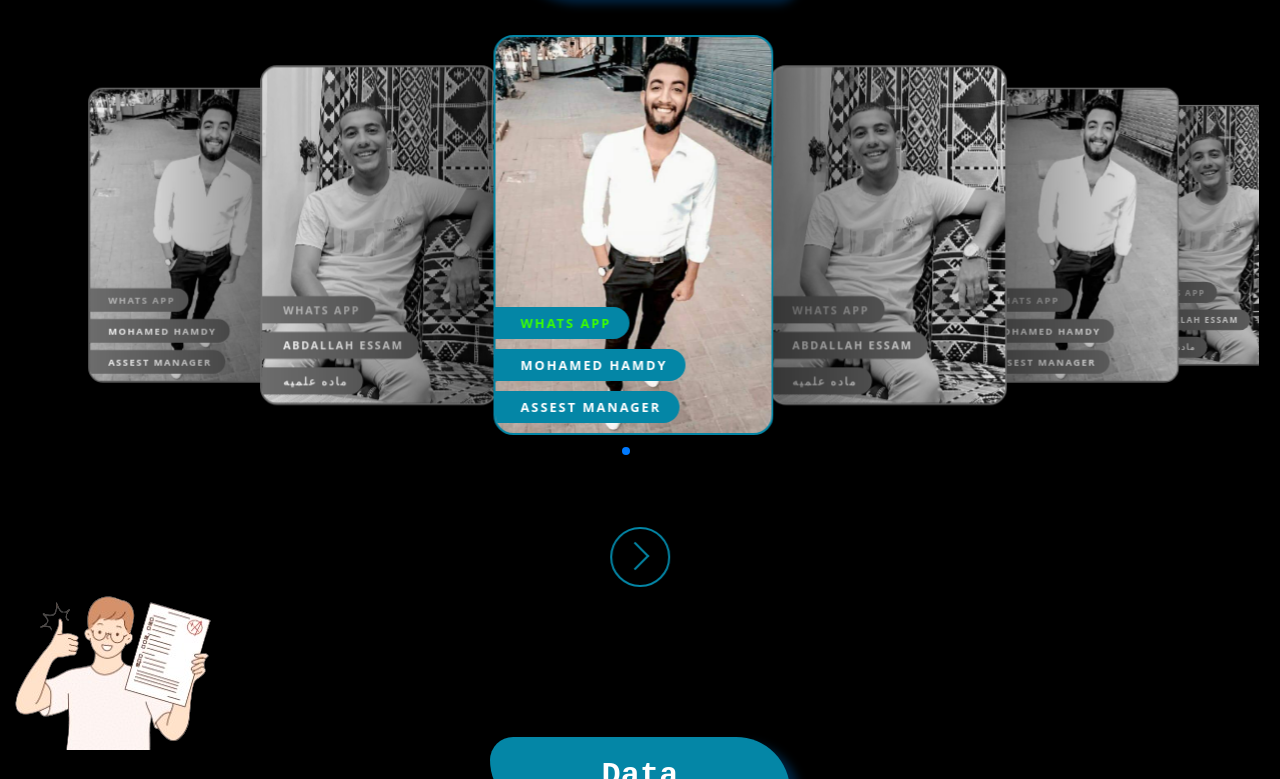
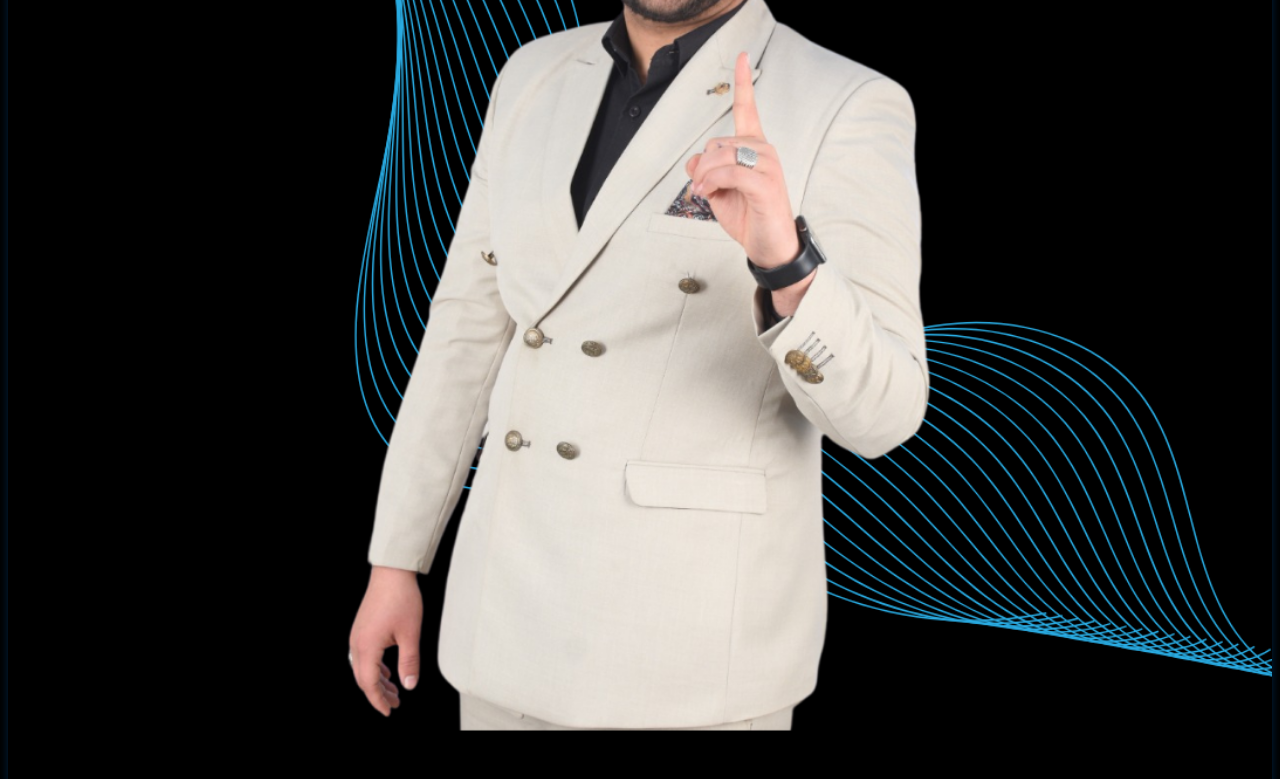
Before and after one commit to N0XUS0/Nour-Elroby, a plain HTML site: page index.html in a window 1280 px wide. Shown: the part 437-1216 px from the top of the page. Drawn offline with nearby package versions, Linux system fonts and the light colour scheme; the site is published under a folder, as on GitHub Pages, so addresses that start at the root find nothing.

Commit message:
Update index.html

```diff
--- a/index.html
+++ b/index.html
@@ -134,7 +134,7 @@
     <div>
         <!-- start prev -->
         <div class="img1">
-            <img src="/img/nour.png" alt="">
+            <img src="img/nour.png" alt="">
         </div>
 
         <div class="container" style="margin-top: 0px !important; text-align: center; background-color: #000000; z-index:1000;">
```
